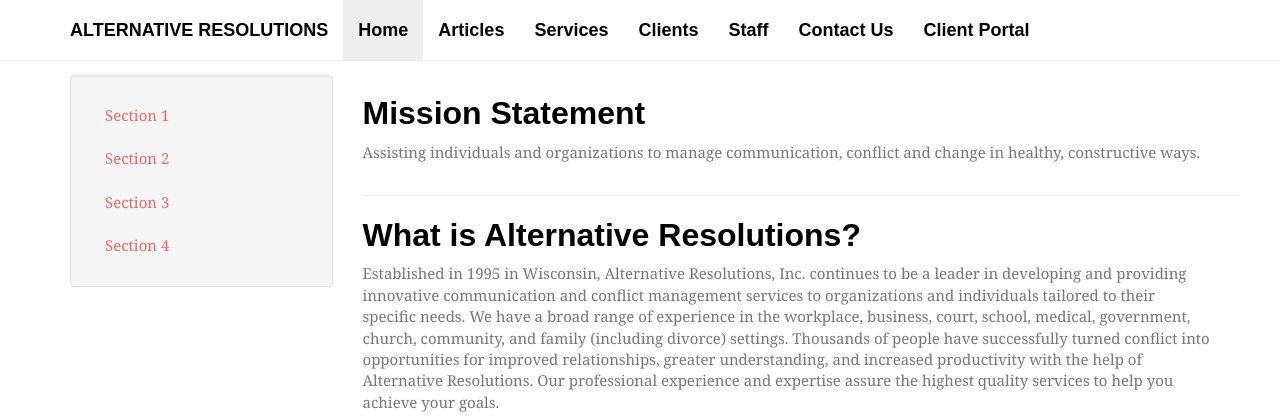
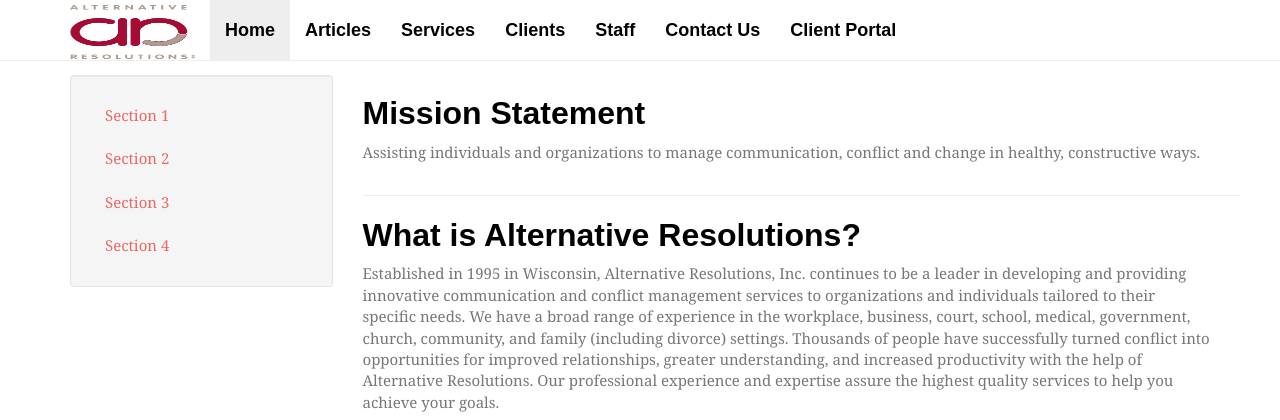
Before and after one commit to pinkcats/WebsiteForAlternateSolutions, a PHP site: page /index.php in a window 1280 px wide. Shown: the top 420 px of the page. Run offline with PHP 8.4, Linux system fonts and the light colour scheme; data that the repository does not hold is empty; some libraries are stand-ins or nearby versions; some web fonts are replaced.

Commit message:
made logo image and css-ed it

```diff
--- a/GroupProject/css/site.css
+++ b/GroupProject/css/site.css
@@ -37,3 +37,9 @@ body > .container {
 code {
   font-size: 80%;
 }
+
+nav img {
+	width:125px;
+	height:54px;
+	margin-top:-15px;
+}
--- a/GroupProject/php/header.php
+++ b/GroupProject/php/header.php
@@ -7,7 +7,7 @@
 		<span class="icon-bar"></span>
 		<span class="icon-bar"></span>
 		</button>
-		<a class="navbar-brand" href="#">Alternative Resolutions</a>
+		<a class="navbar-brand" href="index.php"><img src="./images/logo.png" alt="logo"/></a>
 	</div>
 	<div id="navbar" class="collapse navbar-collapse">
 		<ul class="nav navbar-nav">
```
Also changed, not shown: GroupProject/images/logo.png (added).
